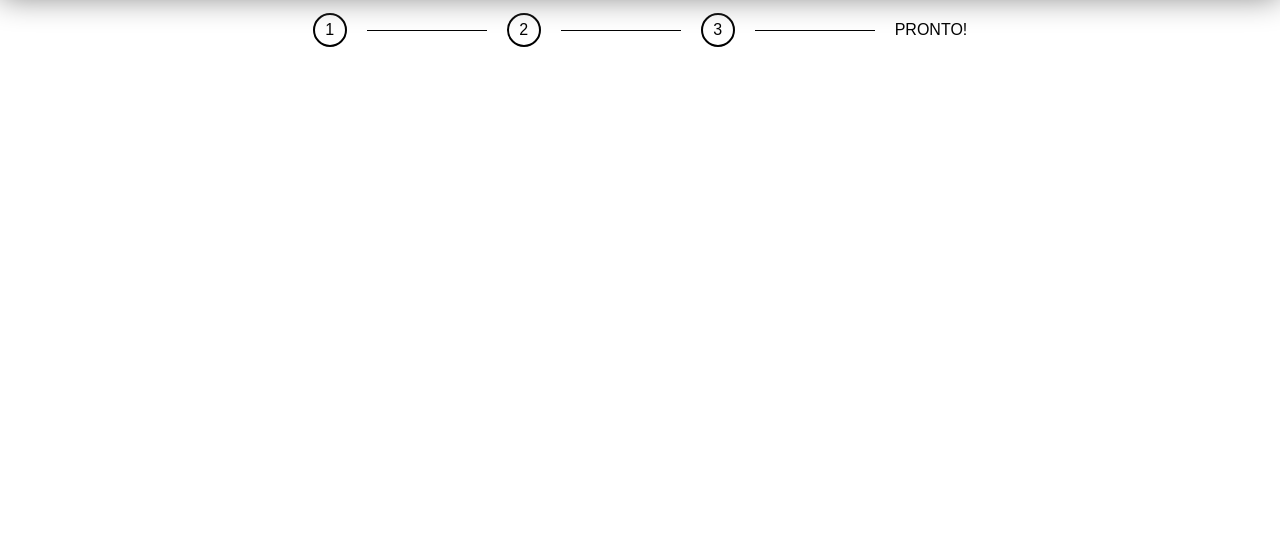
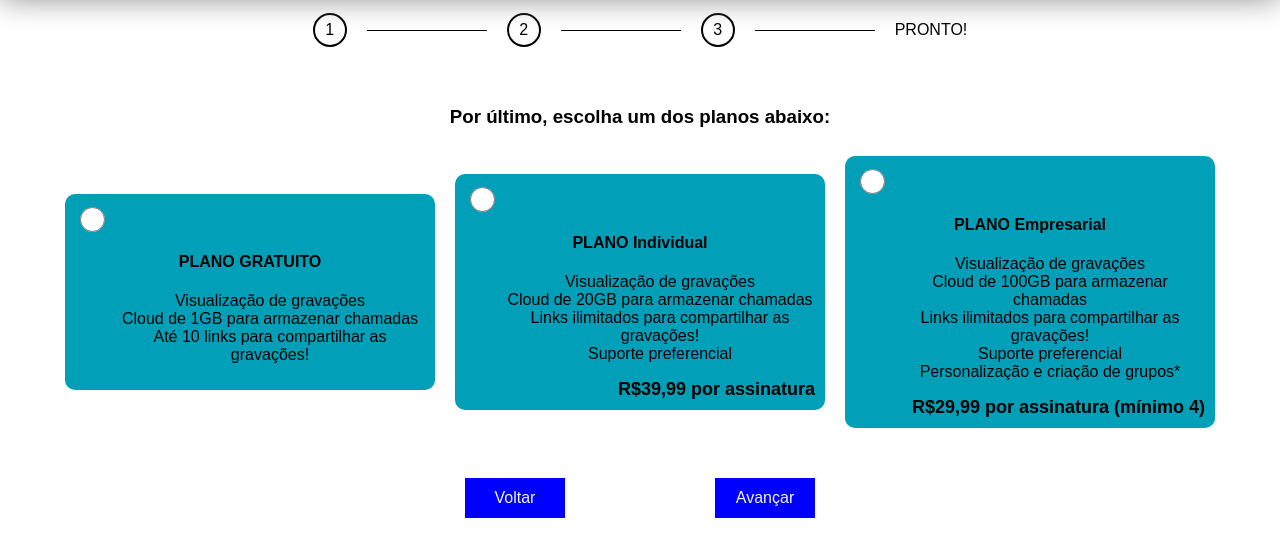
Before and after one commit to anonyblast/JumpTo_Meetings_Recordings, a website: page pages/signup_page.html in a window 1280 px wide. Both pictures are taken after a click on the link "Voltar". Shown: the part 87-644 px from the top of the page. Drawn offline with Linux system fonts and the light colour scheme.

Commit message:
Add new step to signup page

```diff
--- a/pages/signup_page.html
+++ b/pages/signup_page.html
@@ -47,7 +47,7 @@
                 <h4>OU</h4>
                 <div class="user_type">
                     <p>
-                        ESTUDANTE ou ADVOGADO
+                        ADVOGADO ou ESTUDANTE
                     </p>
                 </div>
             </div>
@@ -63,7 +63,7 @@
         </div>
 
         <div class="wall wall-2" id="wall-2">
-            <div class="card first_step">
+            <div class="card second_step">
                 <h3>Ótimo! Agora conta pra gente:</h3>
                 <form action="" method="post">
                     <div class="inp_infos_user">
@@ -96,6 +96,65 @@
                 </div>
             </div>
         </div>
+
+        <div class="wall wall-3" id="wall-3">
+            <div class="card third_step">
+                <h3>Por último, escolha um dos planos abaixo:</h3>
+                <div class="plans_cards">
+                    <div class="plans plan1">
+                        <div class="select_item">
+                            <input type="radio" class="select_value select_item_1">
+                        </div>
+                        <h4>PLANO GRATUITO</h4>
+                        <ul class="list_benefits">
+                            <li>Visualização de gravações</li>
+                            <li>Cloud de 1GB para armazenar chamadas</li>
+                            <li>Até 10 links para compartilhar as gravações!</li>
+                        </ul>
+                    </div>
+                    <div class="plans plan2">
+                        <div class="select_item">
+                            <input type="radio" class="select_value select_item_1">
+                        </div>
+                        <h4>PLANO Individual</h4>
+                        <ul class="list_benefits">
+                            <li>Visualização de gravações</li>
+                            <li>Cloud de 20GB para armazenar chamadas</li>
+                            <li>Links ilimitados para compartilhar as gravações!</li>
+                            <li>Suporte preferencial</li>
+                        </ul>
+                        <div class="price price_plan_individual">
+                            <span>R$39,99 por assinatura</span>
+                        </div>
+                    </div>
+                    <div class="plans plan3">
+                        <div class="select_item">
+                            <input type="radio" class="select_value select_item_1">
+                        </div>
+                        <h4>PLANO Empresarial</h4>
+                        <ul class="list_benefits">
+                            <li>Visualização de gravações</li>
+                            <li>Cloud de 100GB para armazenar chamadas</li>
+                            <li>Links ilimitados para compartilhar as gravações!</li>
+                            <li>Suporte preferencial</li>
+                            <li>Personalização e criação de grupos*</li>
+                        </ul>
+                        <div class="price price_plan_empresarial">
+                            <span>R$29,99 por assinatura (mínimo 4)</span>
+                        </div>
+                    </div>
+                </div>
+            </div>
+
+            <div class="next_previous">
+                <div class="previous">
+                    <a href="#wall-2">Voltar</a>
+                </div>
+                <div class="next">
+                    <a href="#finish">Avançar</a>
+                </div>
+            </div>
+        </div>
     </div>
 </body>
 </html>
--- a/style/style_signup_page.css
+++ b/style/style_signup_page.css
@@ -106,7 +106,7 @@
     text-align: left;
 }
 
-.wall-1:target, .wall-2:target {
+.wall-1:target, .wall-2:target, .wall-3:target {
     width: 500px;
     height: max-content;
     display: flex;
@@ -115,3 +115,41 @@
     justify-content: center;
     text-align: center;
 }
+
+.plans {
+    background-color: #01a0b8;
+    padding: 10px;
+    margin: 10px;
+    width: 350px;
+    border-radius: 10px;
+}
+
+.plans_cards {
+    display: flex;
+    flex-direction: row;
+    align-items: center;
+    justify-content: center;
+}
+
+.select_item {
+    display: flex;
+    flex-direction: row;
+    align-items: center;
+    justify-content: left;
+}
+
+.select_value {
+    height: 25px;
+    width: 25px;
+}
+
+.list_benefits {
+    text-align: center;
+    list-style: none;
+}
+
+.price {
+    text-align: right;
+    font-size: large;
+    font-weight: bold;
+}
```
